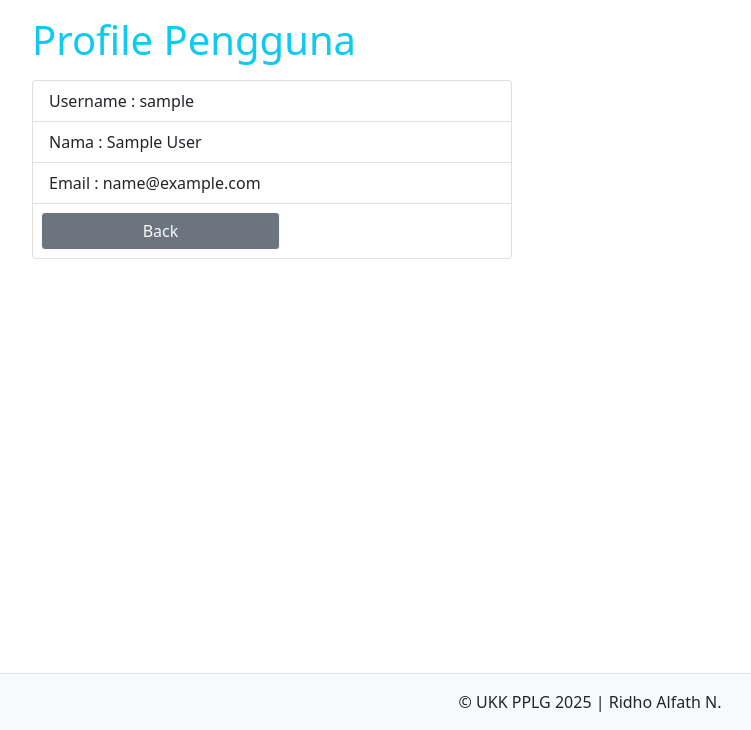
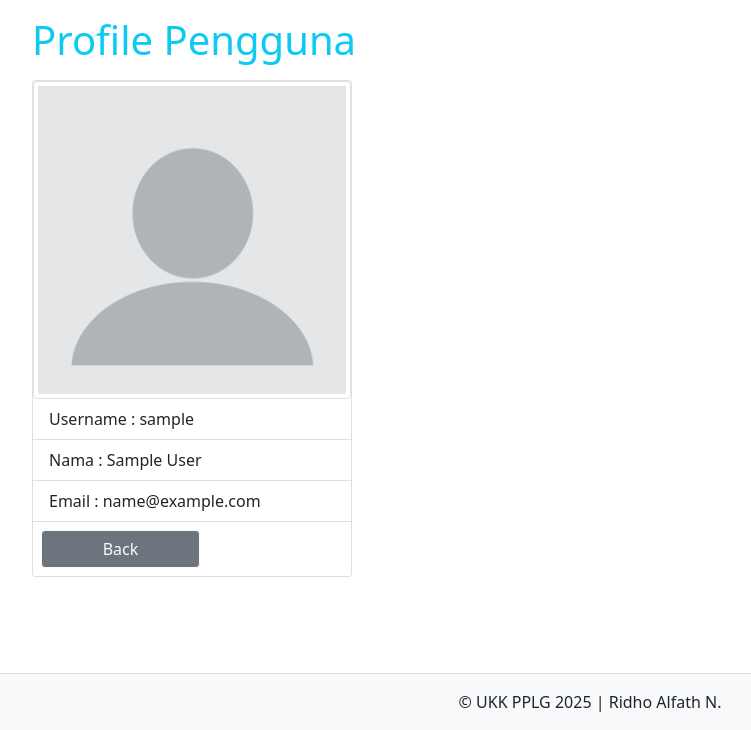
Before and after one commit to TBlunk/UKK2025_XIIPPLG2_7909, a PHP site: page /admin/profile.php in a window 1280 px wide. Shown: the part 70-800 px from the top of the page, without its empty margins (50-801 px from the left). Run offline with PHP 8.4, Linux system fonts and the light colour scheme; the visitor is signed in with stand-in values (Sample User, id 1); tables that the repository leaves empty or names only in its code hold one stand-in row (values such as "Sample post").

Commit message:
Decor UI + Profile Dummy

```diff
--- a/admin/profile.php
+++ b/admin/profile.php
@@ -44,7 +44,7 @@ t.username, t.email, t.nama");
     </nav>
     <div class="container">
     <h1 class="text-left text-info  mt-3">Profile Pengguna</h1>
-        <div class="card mt-3" style="width: 30rem;">
+        <div class="card mt-3" style="width: 20rem;">
             <ul class="list-group list-group-flush">
                 <?php
 
@@ -57,6 +57,7 @@ t.username, t.email, t.nama");
                     $email = $data['email']
 
                 ?>
+                    <img src="../view/img/profiledummy.webp" class="img-thumbnail w-100" alt="...">
                     <li class="list-group-item">Username : <?php echo $data['username'] ?> </li>
                     <li class="list-group-item">Nama : <?php echo $data['nama'] ?></li>
                     <li class="list-group-item">Email : <?php echo $data['email'] ?></li>
```
Also changed, not shown: view/img/profiledummy.webp (added).
